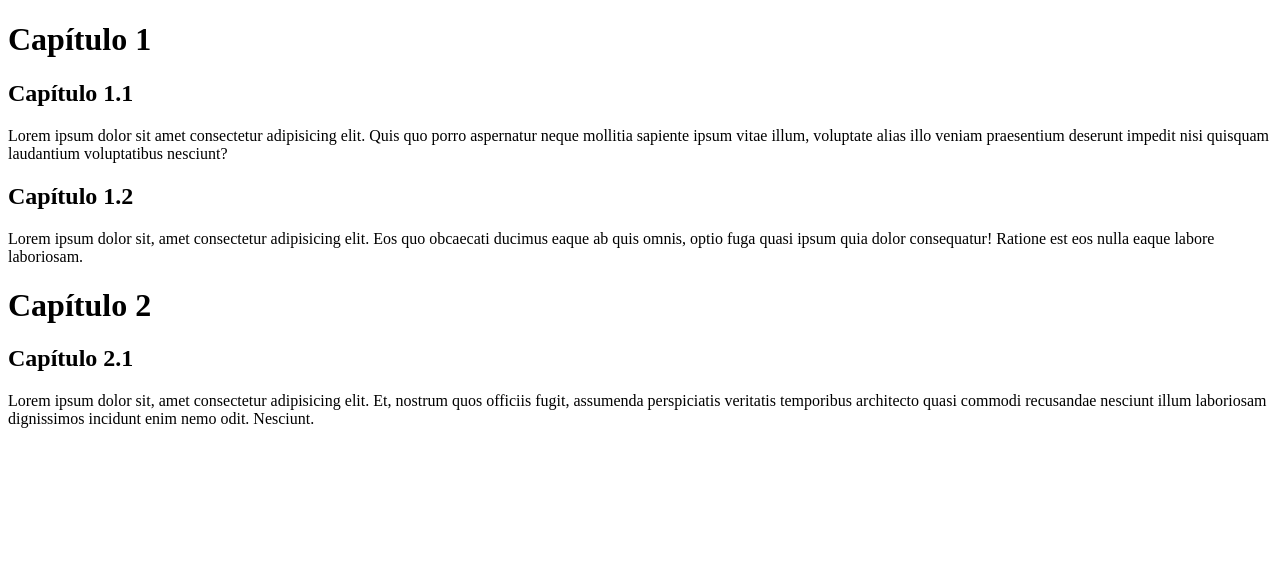
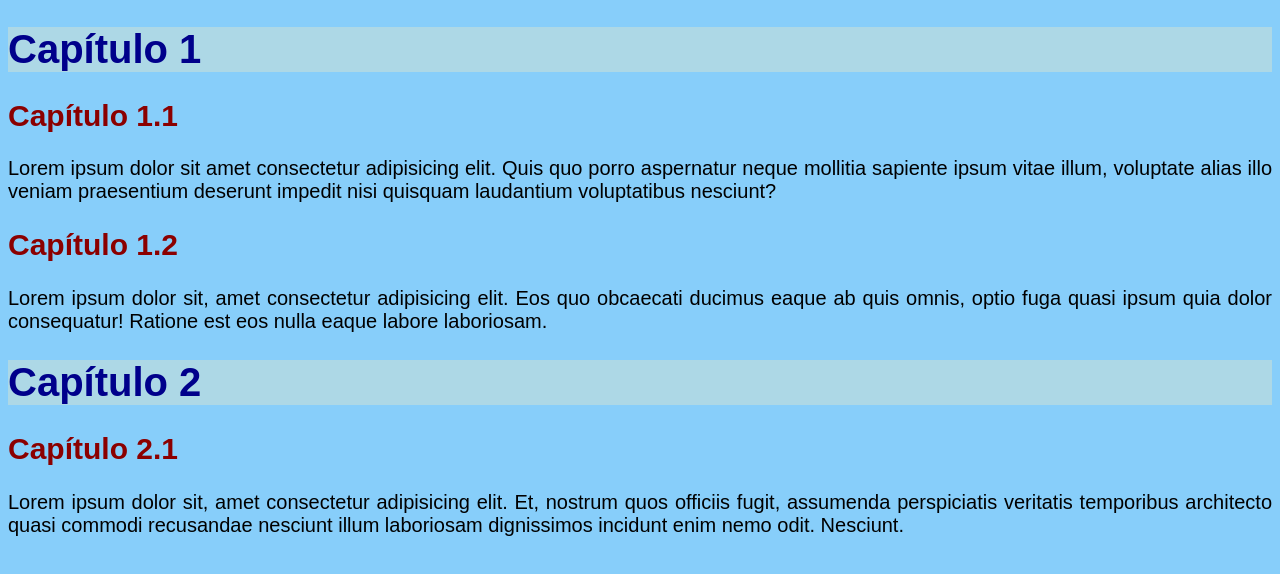
Before and after one commit to professordavidvitor/Cap-12-Estilos-Css-intenos-Aula-02, a plain HTML site: page index.html in a window 1280 px wide. Drawn offline with Linux system fonts and the light colour scheme.

Commit message:
Cap-12 Estilos CSS Interno - Aula 02

```diff
--- a/index.html
+++ b/index.html
@@ -1,20 +1,64 @@
 <!DOCTYPE html>
 <html lang="pt-br">
+
 <head>
     <meta charset="UTF-8">
     <meta name="viewport" content="width=device-width, initial-scale=1.0">
     <title>Estilos Locais / Internos</title>
-<!--
--->
+    <!--
+    Vantagens:
+
+        - Facilita a realização de alterações no código;
+        - Melhora a organização e a legibilidade do código.
+
+    Desvantagens:
+
+        - Normalmente, o estilo ocupa mais linhas do que o próprio conteúdo;
+        - Os estilos precisam ser aplicados individualmente em cada página, o que pode gerar redundância.
+    -->
+    <style>
+        /* Seletores */
+        body {
+            /* Fundo de tela */
+            background-color: lightskyblue;
+            /* Formatação da fonte */
+            font-family: Arial, Helvetica, sans-serif;
+            /* Tamanho da fonte */
+            font-size: 20px;
+        }
+
+        h1 {
+            /* Cor da fonte do h1 */
+            color: darkblue;
+            /* Cor do fundo do h2 */
+            background-color: lightblue;
+        }
+
+        h2 {
+            color: darkred;
+        }
+
+        p {
+            text-align: justify;
+        }
+    </style>
+
 </head>
+
 <body>
     <h1>Capítulo 1</h1>
     <h2>Capítulo 1.1</h2>
-    <p>Lorem ipsum dolor sit amet consectetur adipisicing elit. Quis quo porro aspernatur neque mollitia sapiente ipsum vitae illum, voluptate alias illo veniam praesentium deserunt impedit nisi quisquam laudantium voluptatibus nesciunt?</p>
+    <p>Lorem ipsum dolor sit amet consectetur adipisicing elit. Quis quo porro aspernatur neque mollitia sapiente ipsum
+        vitae illum, voluptate alias illo veniam praesentium deserunt impedit nisi quisquam laudantium voluptatibus
+        nesciunt?</p>
     <h2>Capítulo 1.2</h2>
-    <p>Lorem ipsum dolor sit, amet consectetur adipisicing elit. Eos quo obcaecati ducimus eaque ab quis omnis, optio fuga quasi ipsum quia dolor consequatur! Ratione est eos nulla eaque labore laboriosam.</p>
+    <p>Lorem ipsum dolor sit, amet consectetur adipisicing elit. Eos quo obcaecati ducimus eaque ab quis omnis, optio
+        fuga quasi ipsum quia dolor consequatur! Ratione est eos nulla eaque labore laboriosam.</p>
     <h1>Capítulo 2</h1>
     <h2>Capítulo 2.1</h2>
-    <p>Lorem ipsum dolor sit, amet consectetur adipisicing elit. Et, nostrum quos officiis fugit, assumenda perspiciatis veritatis temporibus architecto quasi commodi recusandae nesciunt illum laboriosam dignissimos incidunt enim nemo odit. Nesciunt.</p>
+    <p>Lorem ipsum dolor sit, amet consectetur adipisicing elit. Et, nostrum quos officiis fugit, assumenda perspiciatis
+        veritatis temporibus architecto quasi commodi recusandae nesciunt illum laboriosam dignissimos incidunt enim
+        nemo odit. Nesciunt.</p>
 </body>
+
 </html>
```
